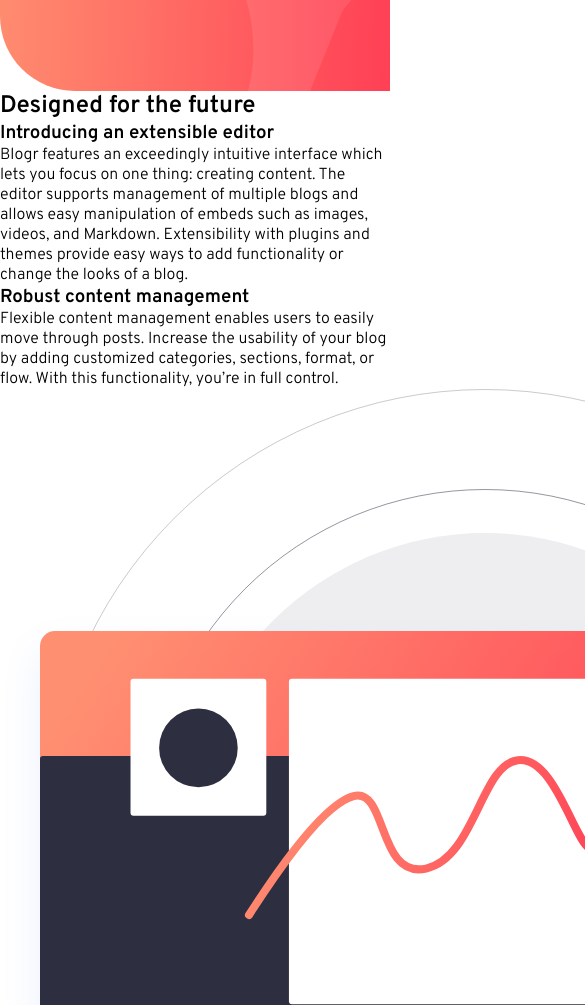
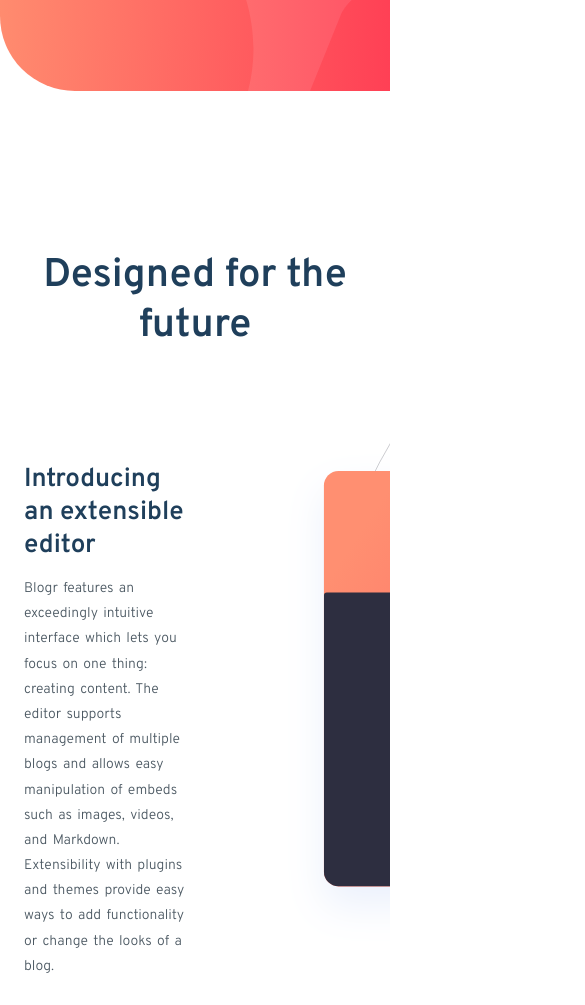
Before and after one commit to ConradMcGrifter/blogr-landing-page, a plain HTML site: page index.html in a window 390 px wide. Shown: the part 459-1464 px from the top of the page, 585 px wide, since content can reach past the window. Drawn offline with Linux system fonts and the light colour scheme.

Commit message:
did a lot of work on the desktop version of the designed-for-the-future section
I gave the image a position of absolute then use transform: translate to move it off to the side and put an overflow: hidden on the main section container.

I also added word spacing to the text to make it look more like the design

I changed the mobile media query to 950px from 850px. this is because this section starts to look bad the smaller it gets so I wanted the breakpoint to happen sooner

```diff
--- a/index.html
+++ b/index.html
@@ -144,22 +144,22 @@
                     <h2 class="designed__h2">Designed for the future</h2>
                     <div class="designed-content--wrap">
                         <div class="designed-content__info--wrap">
-                            <div class="info__top">
+                            <!-- <div class="info__top"> -->
                             <h3 class="top__h3">
                                 Introducing an extensible editor
                             </h3>
                             <p class="top__p">
                                 Blogr features an exceedingly intuitive
                                 interface which lets you focus on one thing:
-                                    creating content. The editor supports
-                                    management of multiple blogs and allows easy
-                                    manipulation of embeds such as images,
-                                    videos, and Markdown. Extensibility with
-                                    plugins and themes provide easy ways to add
-                                    functionality or change the looks of a blog.
+                                creating content. The editor supports management
+                                of multiple blogs and allows easy manipulation
+                                of embeds such as images, videos, and Markdown.
+                                Extensibility with plugins and themes provide
+                                easy ways to add functionality or change the
+                                looks of a blog.
                             </p>
-                            </div>
-                            <div class="info__bottom">
+                            <!-- </div> -->
+                            <!-- <div class="info__bottom"> -->
                             <h3 class="bottom__h3">
                                 Robust content management
                             </h3>
@@ -167,10 +167,10 @@
                                 Flexible content management enables users to
                                 easily move through posts. Increase the
                                 usability of your blog by adding customized
-                                    categories, sections, format, or flow. With
-                                    this functionality, you’re in full control.
+                                categories, sections, format, or flow. With this
+                                functionality, you’re in full control.
                             </p>
-                            </div>
+                            <!-- </div> -->
                         </div>
                         <div class="info__img--container">
                             <img
--- a/styles/partials/_boilerplate.scss
+++ b/styles/partials/_boilerplate.scss
@@ -12,6 +12,7 @@ html {
     box-sizing: inherit;
     margin: 0;
     padding: 0;
+    // outline: solid red 1px;
 }
 img {
     display: block;
@@ -22,11 +23,15 @@ li {
 }
 
 ul,
-p,
 h1,
 h2,
 h3 {
     margin: 0;
+}
+
+p {
+    margin: 0;
+    line-height: 1.8;
 }
 
 a {
--- a/styles/partials/utils/_mixins.scss
+++ b/styles/partials/utils/_mixins.scss
@@ -37,13 +37,13 @@
 }
 
 @mixin mobileSize {
-    @media only screen and (max-width: 850px) {
+    @media only screen and (max-width: 950px) {
         @content;
     }
 }
 
 @mixin desktopSize {
-    @media only screen and (min-width: 851px) {
+    @media only screen and (min-width: 950px) {
         @content;
     }
 }
--- a/styles/partials/utils/_variables.scss
+++ b/styles/partials/utils/_variables.scss
@@ -1,7 +1,7 @@
 $font-stack-Overpass: "Overpass", Arial, Helvetica, sans-serif;
 $font-stack-Ubuntu: "Ubuntu", Arial, Helvetica, sans-serif;
 
-$max-width: 70rem;
+$max-width: 68.75rem;
 $border-radius: 0 0 0 75px;
 $box-shadow: 0 5px 15px rgba(0, 0, 0, 0.212);
 $padding: 1.5em;
--- a/styles/sections/_Designed-for-the-Future.scss
+++ b/styles/sections/_Designed-for-the-Future.scss
@@ -0,0 +1,73 @@
+.designed-for-the-future--container {
+    @include flexCenter;
+    // background: rgba(255, 192, 203, 0.411);
+    overflow: hidden;
+    padding: 10em $padding 16em $padding;
+
+    // this wraps the h2 + info and image
+    .disigned-for-the-future--wrap {
+        width: 100%;
+        max-width: $max-width;
+        // outline: solid green 2px;
+        display: flex;
+        flex-direction: column;
+        // margin-top: 5em;
+
+        .designed__h2 {
+            text-align: center;
+            font-size: rem(40px);
+            color: color(primary-very-dark-blue);
+        }
+
+        //this wraps the info and the image containers
+        .designed-content--wrap {
+            // outline: solid brown 2px;
+            display: flex;
+            margin-top: 7em;
+            height: auto;
+
+            //this wraps the text portion of the section
+            .designed-content__info--wrap {
+                // outline: solid yellow 2px;
+                width: 100%;
+                // padding-right: 4em;
+
+                .top__h3 {
+                    font-size: rem(26px);
+                    color: color(primary-very-dark-blue);
+                }
+
+                .bottom__h3 {
+                    margin-top: 3em;
+                    font-size: rem(26px);
+                    color: color(primary-very-dark-blue);
+                }
+
+                .bottom__p,
+                .top__p {
+                    max-width: 52.25ch;
+                    margin-top: 1em;
+                    font-size: clamp(rem(14px), 2vw, rem(16px));
+                    color: color(neutral-body-copy);
+                    word-spacing: 0.15em;
+                }
+            }
+
+            //this holds the image
+            .info__img--container {
+                position: relative;
+                // outline: solid red 2px;
+                width: 100%;
+                .info__img {
+                    // padding: 2em 2em 2em 0;
+                    position: absolute;
+                    // left: rem(70px);
+                    // top: rem(-250px);
+                    transform: translate(10%, -26.5%);
+
+                    max-width: rem(900px);
+                }
+            }
+        }
+    }
+}
```
Also changed, not shown: css/styles.css, 1 other file. Lines whose indentation alone changed are shown as unchanged.
